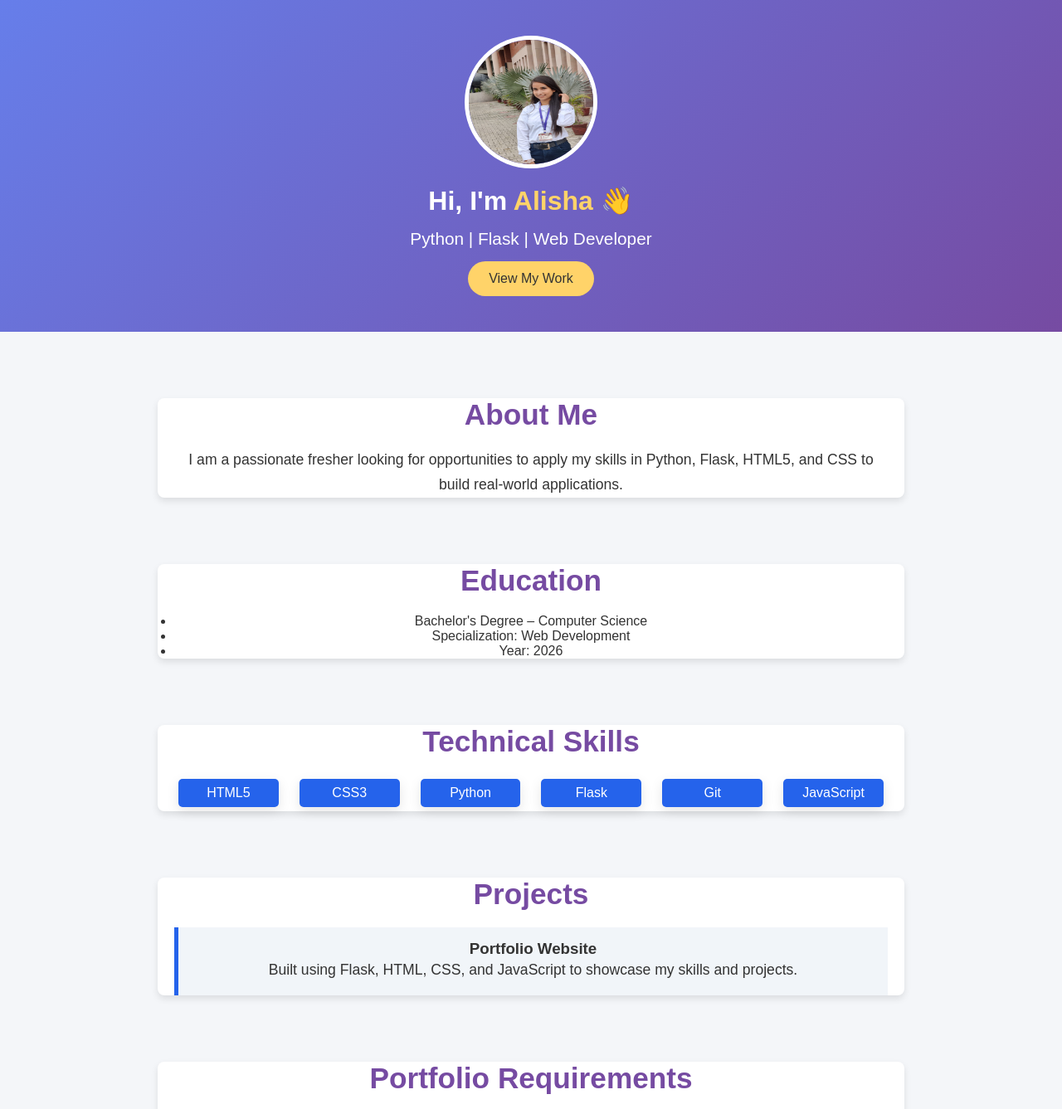
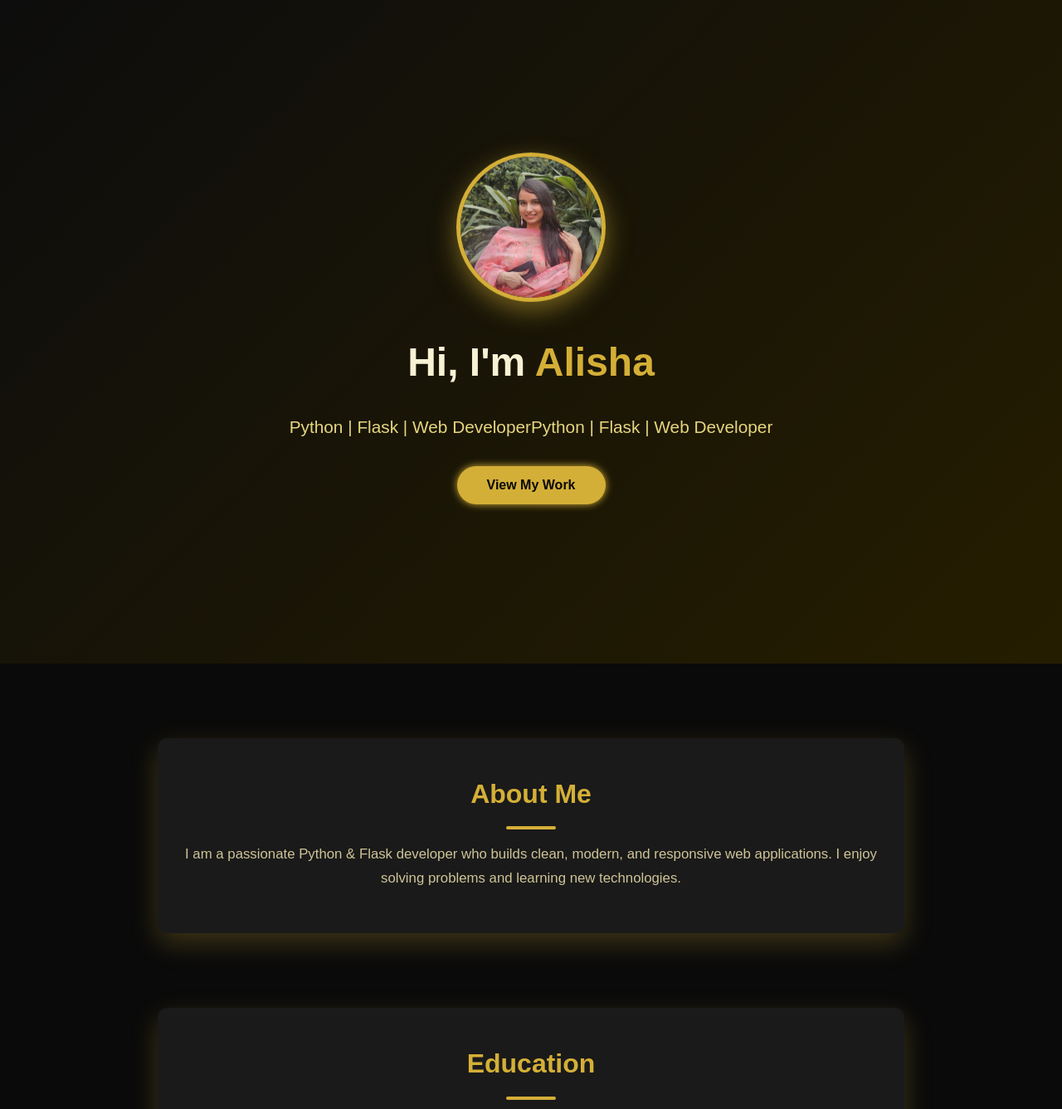
Before and after one commit to alislhabadhan303132/portfolio, a Flask app: page / in a window 1280 px wide. Shown: the top 1337 px of the page at 83% size. Run offline with Flask 3, Linux system fonts and the light colour scheme.

Commit message:
changed color pallate

```diff
--- a/static/css/style.css
+++ b/static/css/style.css
@@ -1,170 +1,223 @@
-body {
-    font-family: Arial, sans-serif;
-    margin: 0;
-    background: #f4f6f8;
-    color: #333;
-}
-
-header {
-    background: #1e293b;
-    color: white;
-    padding: 30px;
-    text-align: center;
-}
-
-.container {
-    background: white;
-    margin: 20px auto;
-    padding: 20px;
-    width: 80%;
-    border-radius: 8px;
-    box-shadow: 0 4px 8px rgba(0,0,0,0.1);
-}
-
-.profile-img {
-    width: 150px;
-    border-radius: 50%;
-    display: block;
-    margin: auto;
-}
-
-.content-img {
-    width: 100%;
-    max-width: 600px;
-    display: block;
-    margin: 15px auto;
-}
-
-.skills span {
-    display: inline-block;
-    background: #2563eb;
-    color: white;
-    padding: 8px 12px;
-    margin: 5px;
-    border-radius: 5px;
-}
-
-.project {
-    background: #f1f5f9;
-    padding: 15px;
-    border-left: 5px solid #2563eb;
-}
-
-footer {
-    text-align: center;
-    padding: 15px;
-    background: #1e293b;
-    color: white;
-}
+/* ===== RESET ===== */
 * {
     margin: 0;
     padding: 0;
     box-sizing: border-box;
-    font-family: 'Poppins', sans-serif;
 }
 
+/* ===== BODY ===== */
 body {
-    background: #f4f6f9;
-    color: #333;
+    font-family: 'Poppins', sans-serif;
+    background-color: #0a0a0a;   /* Almost pure black */
+    color: #d4af37;              /* Golden text */
+    text-align: center;
+    line-height: 1.7;
 }
 
-/* HERO SECTION */
+/* ===== HERO ===== */
 .hero {
-    height: 50vh;
-    background: linear-gradient(135deg, #667eea, #764ba2);
+    position: relative;
+    min-height: 100vh;
     display: flex;
     align-items: center;
     justify-content: center;
+    background: linear-gradient(135deg, #1a1a1a, #4b3b00); /* Dark charcoal to rich gold gradient */
+    color: #f8f1d4; /* Light golden text */
+}
+
+.hero-overlay {
+    position: absolute;
+    top: 0; left: 0; right: 0; bottom: 0;
+    background: rgba(0, 0, 0, 0.5);
+}
+
+.hero-content {
+    position: relative;
+    max-width: 700px;
+    padding: 20px;
+    z-index: 2;
+    opacity: 0;
+    transform: translateY(20px);
+    transition: all 1s ease-out;
+}
+
+.hero-content.animate {
+    opacity: 1;
+    transform: translateY(0);
+}
+
+.hero h1 {
+    font-size: 3rem;
+    font-weight: 700;
+    color: #f8f1d4; /* Light golden */
+}
+
+.hero h1 span {
+    color: #d4af37; /* Gold accent */
+}
+
+.typing {
+    font-size: 1.3rem;
+    margin: 20px 0 30px;
+    color: #e6d680; /* Softer golden */
+}
+
+/* ===== PROFILE IMAGE ===== */
+.profile-img {
+    width: 180px;
+    height: 180px;
+    border-radius: 50%;
+    border: 5px solid #d4af37; /* Golden border */
+    margin: 0 auto 24px;
+    display: block;
+    object-fit: cover;
+    box-shadow: 0 10px 30px rgba(212, 175, 55, 0.5); /* Soft golden glow */
+    animation: float 4s ease-in-out infinite;
+}
+
+@keyframes float {
+    0%, 100% { transform: translateY(0); }
+    50% { transform: translateY(-10px); }
+}
+
+.profile-img:hover {
+    transform: scale(1.05);
+    transition: transform 0.4s ease;
+}
+
+/* ===== BUTTONS ===== */
+.btn-primary {
+    background: #d4af37; /* Gold */
+    color: #0a0a0a;      /* Black text */
+    border: none;
+    padding: 14px 36px;
+    border-radius: 50px;
+    font-size: 1rem;
+    font-weight: 600;
+    cursor: pointer;
+    transition: 0.4s ease;
+    box-shadow: 0 0 10px #d4af37;
+}
+
+.btn-primary:hover {
+    background: #b38f1a; /* Darker gold */
+    box-shadow: 0 0 20px #b38f1a;
+    transform: translateY(-3px) scale(1.05);
+}
+
+.btn-outline {
+    border: 2px solid #d4af37;
+    color: #d4af37;
+    padding: 10px 24px;
+    border-radius: 50px;
+    text-decoration: none;
+    font-weight: 600;
+    transition: all 0.4s ease;
+}
+
+.btn-outline:hover {
+    background: #d4af37;
+    color: #0a0a0a;
+    box-shadow: 0 0 15px #d4af37;
+    transform: translateY(-3px) scale(1.05);
+}
+
+/* ===== SECTIONS ===== */
+.section {
+    max-width: 900px;
+    margin: 90px auto;
+    padding: 40px 24px;
+    text-align: center;
+    opacity: 0;
+    transform: translateY(40px);
+    transition: all 1s ease-out;
+    background-color: #1a1a1a; /* Dark charcoal */
+    border-radius: 12px;
+    box-shadow: 0 12px 32px rgba(212, 175, 55, 0.25);
+}
+
+.section.visible {
+    opacity: 1;
+    transform: translateY(0);
+}
+
+.section h2 {
+    font-size: 2rem;
+    margin-bottom: 16px;
+    color: #d4af37; /* Gold headings */
     position: relative;
 }
 
-.hero-content {
-    text-align: center;
-    color: white;
-    z-index: 2;
+.section h2::after {
+    content: "";
+    display: block;
+    width: 60px;
+    height: 4px;
+    background: #d4af37; /* Gold underline */
+    margin: 12px auto 0;
+    border-radius: 4px;
 }
 
-.hero span {
-    color: #ffd369;
+.section p,
+.section li {
+    color: #cfc497; /* Light gold text */
+    font-size: 1.05rem;
+    margin: 12px 0;
 }
 
-.profile-img {
-    width: 160px;
-    height: 160px;
-    border-radius: 50%;
-    border: 5px solid white;
-    margin-bottom: 20px;
-    transition: transform 0.4s;
-}
-
-.profile-img:hover {
-    transform: scale(1.1);
-}
-
-.hero p {
-    font-size: 1.3rem;
-    margin: 15px 0;
-}
-
-.hero button {
-    padding: 12px 25px;
-    border: none;
-    background: #ffd369;
-    color: #333;
-    font-size: 1rem;
-    border-radius: 25px;
-    cursor: pointer;
-    transition: 0.3s;
-}
-
-.hero button:hover {
-    background: white;
-}
-
-/* CONTAINER */
-.container {
-    max-width: 900px;
-    margin: 80px auto;
-    padding: 0 20px;
-    text-align: center;
-}
-
-.container h2 {
-    font-size: 2.2rem;
-    margin-bottom: 20px;
-    color: #764ba2;
-}
-
-.container p {
-    font-size: 1.1rem;
-    line-height: 1.7;
-}
-
-/* SKILLS */
+/* ===== SKILLS ===== */
 .skills {
-    display: grid;
-    grid-template-columns: repeat(auto-fit, minmax(120px, 1fr));
-    gap: 15px;
+    display: flex;
+    justify-content: center;
+    flex-wrap: wrap;
+    gap: 16px;
+    margin-top: 28px;
 }
 
 .skill-box {
-    background: white;
-    padding: 15px;
-    border-radius: 10px;
-    box-shadow: 0 5px 15px rgba(0,0,0,0.1);
-    transition: transform 0.3s;
+    background: #2a2a2a; /* Very dark gray */
+    color: #d4af37;      /* Gold text */
+    padding: 12px 24px;
+    border-radius: 50px;
+    font-weight: 600;
+    border: 1px solid #d4af37;
 }
 
-.skill-box:hover {
-    transform: translateY(-8px);
-    background: #667eea;
-    color: white;
+.hover-float:hover {
+    transform: translateY(-6px) scale(1.05);
+    box-shadow: 0 0 15px #d4af37;
 }
 
-/* FOOTER */
+/* ===== PROJECTS ===== */
+.project-card {
+    background: #2a2a2a; /* Dark background */
+    color: #d4af37;
+    padding: 28px;
+    margin: 30px auto;
+    max-width: 600px;
+    border-radius: 16px;
+    box-shadow: 0 14px 36px rgba(212, 175, 55, 0.3);
+    border-top: 4px solid #d4af37;
+    transition: transform 0.4s ease, box-shadow 0.4s ease;
+}
+
+.hover-lift:hover {
+    transform: translateY(-8px) scale(1.02);
+    box-shadow: 0 20px 48px rgba(212, 175, 55, 0.5);
+}
+
+/* ===== CONTACT ===== */
+.social-links {
+    display: flex;
+    justify-content: center;
+    gap: 16px;
+    margin-top: 12px;
+}
+
+/* ===== FOOTER ===== */
 footer {
-    background: #333;
-    color: white;
-    text-align: center;
-    padding: 15px;
+    background: #0a0a0a; /* Pure black */
+    color: #d4af37;      /* Golden text */
+    padding: 20px;
+    font-size: 0.95rem;
 }
--- /dev/null
+++ b/static/js/script.js
@@ -0,0 +1,37 @@
+// ===== TYPING EFFECT =====
+const text = "Python | Flask | Web Developer";
+let index = 0;
+const speed = 80;
+
+function typeEffect() {
+    if (index < text.length) {
+        document.getElementById("typing").innerHTML += text.charAt(index);
+        index++;
+        setTimeout(typeEffect, speed);
+    }
+}
+typeEffect();
+
+// ===== SCROLL BUTTON =====
+function scrollToSection() {
+    document.getElementById("about").scrollIntoView({
+        behavior: "smooth"
+    });
+}
+
+// ===== FADE-IN ON SCROLL =====
+const sections = document.querySelectorAll('.fade-in, .section');
+
+function checkVisibility() {
+    const triggerBottom = window.innerHeight * 0.85;
+
+    sections.forEach(section => {
+        const sectionTop = section.getBoundingClientRect().top;
+        if(sectionTop < triggerBottom) {
+            section.classList.add('visible');
+        }
+    });
+}
+
+window.addEventListener('scroll', checkVisibility);
+window.addEventListener('load', checkVisibility);
--- a/templates/index.html
+++ b/templates/index.html
@@ -3,37 +3,36 @@
 <head>
     <meta charset="UTF-8">
     <meta name="viewport" content="width=device-width, initial-scale=1.0">
-    <title>My Portfolio</title>
+    <title>Alisha | Portfolio</title>
     <link rel="stylesheet" href="{{ url_for('static', filename='css/style.css') }}">
 </head>
-
 <body>
 
 <!-- ===== HERO SECTION ===== -->
 <header class="hero">
-    <div class="overlay"></div>
-    <div class="hero-content">
-        <img src="{{ url_for('static', filename='css/images/pipo.jpeg') }}"
-             alt="Profile Image"
+    <div class="hero-overlay"></div>
+    <div class="hero-content animate">
+        <img src="{{ url_for('static', filename='css/images/alisha.jpeg') }}"
+             alt="Alisha Profile"
              class="profile-img">
-
-        <h1>Hi, I'm <span>Alisha</span> 👋</h1>
-        <p class="typing">Python | Flask | Web Developer</p>
-        <button onclick="scrollToSection()">View My Work</button>
+        <h1>Hi, I'm <span>Alisha</span></h1>
+        <p class="typing" id="typing">Python | Flask | Web Developer</p>
+        <button class="btn-primary" onclick="scrollToSection('about')">View My Work</button>
     </div>
 </header>
 
 <!-- ===== ABOUT ===== -->
-<section class="container" id="about">
+<section class="section fade-in" id="about">
     <h2>About Me</h2>
     <p>
-        I am a passionate fresher looking for opportunities to apply my skills
-        in Python, Flask, HTML5, and CSS to build real-world applications.
+        I am a passionate Python & Flask developer who builds clean,
+        modern, and responsive web applications. I enjoy solving problems
+        and learning new technologies.
     </p>
 </section>
 
 <!-- ===== EDUCATION ===== -->
-<section class="container" id="education">
+<section class="section fade-in" id="education">
     <h2>Education</h2>
     <ul>
         <li>Bachelor's Degree – Computer Science</li>
@@ -43,46 +42,45 @@
 </section>
 
 <!-- ===== SKILLS ===== -->
-<section class="container" id="skills">
+<section class="section fade-in" id="skills">
     <h2>Technical Skills</h2>
     <div class="skills">
-        <span class="skill-box">HTML5</span>
-        <span class="skill-box">CSS3</span>
-        <span class="skill-box">Python</span>
-        <span class="skill-box">Flask</span>
-        <span class="skill-box">Git</span>
-        <span class="skill-box">JavaScript</span>
+        <span class="skill-box hover-float">Python</span>
+        <span class="skill-box hover-float">Flask</span>
+        <span class="skill-box hover-float">HTML5</span>
+        <span class="skill-box hover-float">CSS3</span>
+        <span class="skill-box hover-float">JavaScript</span>
+        <span class="skill-box hover-float">Git</span>
     </div>
 </section>
 
 <!-- ===== PROJECTS ===== -->
-<section class="container" id="projects">
+<section class="section fade-in" id="projects">
     <h2>Projects</h2>
-    <div class="project">
+    <div class="project-card hover-lift">
         <h3>Portfolio Website</h3>
         <p>
-            Built using Flask, HTML, CSS, and JavaScript to showcase
-            my skills and projects.
+            Built using Flask, HTML, CSS, and JavaScript to showcase my skills
+            and projects in a visually appealing, responsive layout.
+        </p>
+    </div>
+    <div class="project-card hover-lift">
+        <h3>Blog App</h3>
+        <p>
+            A full-stack Flask blog application with authentication,
+            CRUD operations, and responsive design.
         </p>
     </div>
 </section>
 
-<!-- ===== IMAGE SECTION ===== -->
-<section class="container">
-    <h2>Portfolio Requirements</h2>
-    <img src="{{ url_for('static', filename='images/portfolio-requirements.jpg') }}"
-         alt="Portfolio Requirements"
-         class="content-img">
-</section>
-
 <!-- ===== CONTACT ===== -->
-<section class="container" id="contact">
-    <h2>Contact</h2>
-    <p>Email: yourname@email.com</p>
-    <p>
-        <a href="#">GitHub</a> |
-        <a href="#">LinkedIn</a>
-    </p>
+<section class="section fade-in" id="contact">
+    <h2>Contact Me</h2>
+    <p>Email: <a href="mailto:alislhabadhan303132@email.com">alislhabadhan303132@email.com</a></p>
+    <div class="social-links">
+        <a href="#" class="btn-outline hover-float">GitHub</a>
+        <a href="#" class="btn-outline hover-float">LinkedIn</a>
+    </div>
 </section>
 
 <!-- ===== FOOTER ===== -->
@@ -92,6 +90,5 @@
 
 <!-- JS -->
 <script src="{{ url_for('static', filename='js/script.js') }}"></script>
-
 </body>
 </html>
```
Also changed, not shown: static/css/images/alisha.jpeg (added), static/css/images/pipo.jpeg (deleted).
